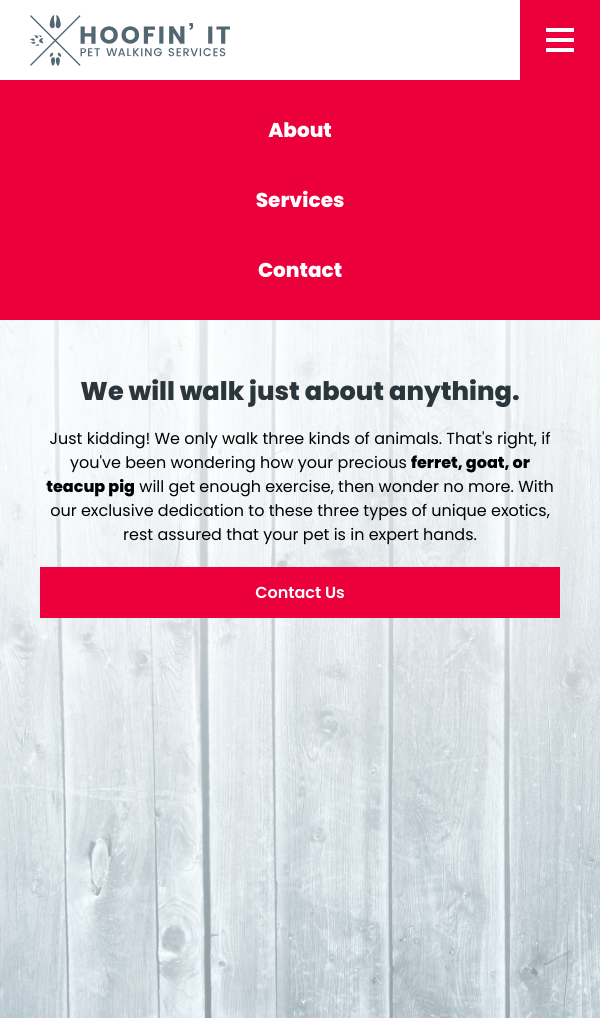
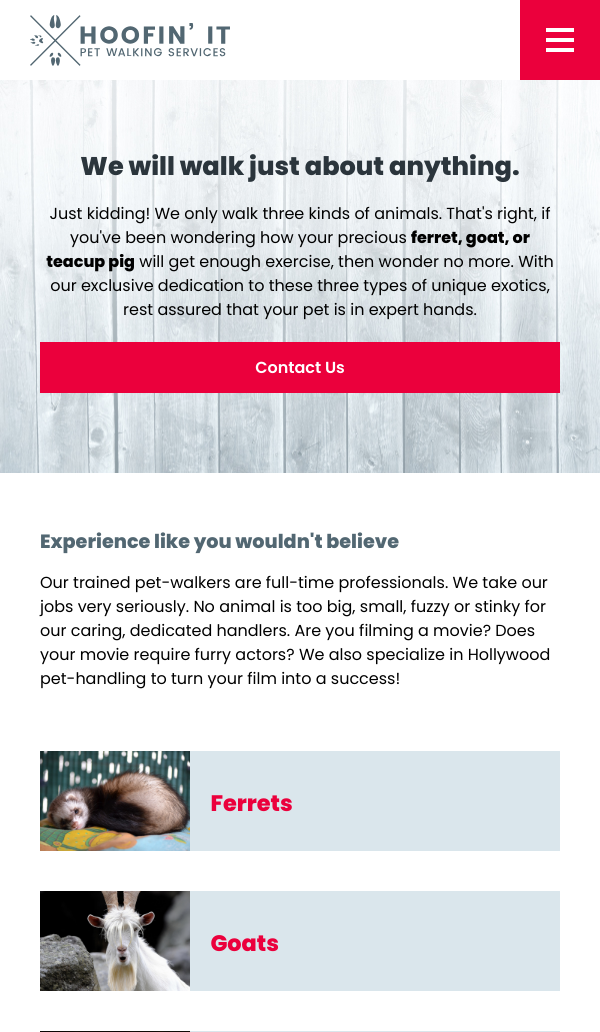
Before and after one commit to edoorn/web-accessibility-workshop, a PHP site: page / in a window 600 px wide. Shown: the top 1032 px of the page. Run offline with PHP 8.4, Linux system fonts and the light colour scheme; some web fonts are replaced.

Commit message:
Add mobile menu behavior, adjust spacing on mobile

```diff
--- a/index.html
+++ b/index.html
@@ -238,9 +238,11 @@
               <a class="email" href="#"><i class="fas fa-envelope"
                   aria-hidden="true"></i>hoofin-it@example.com</a>
             </li>
-            <li class="phone"><i class="fas fa-phone" aria-hidden="true"></i>1-800-123-4567</li>
-            <li class="address"><i class="fas fa-map-marker-alt" aria-hidden="true"></i>456 Main Street
-              <br>Austin, TX  78717</a>
+            <li>
+              <a class="phone" href="#"><i class="fas fa-phone" aria-hidden="true"></i>1-800-123-4567</a>
+            </li>
+            <li><span class="address"><i class="fas fa-map-marker-alt" aria-hidden="true"></i>456 Main Street
+              <br>Austin, TX  78717</span>
             </li>
           </ul>
         </div>
--- a/src/css/styles.css
+++ b/src/css/styles.css
@@ -32,8 +32,7 @@ a {
     width: 100%;
     max-width: 1200px;
     margin: 0 auto;
-    padding: 0 30px;
-    padding: 15px 30px; }
+    padding: 0 30px; }
   #header #logo {
     display: block;
     position: relative; }
@@ -73,6 +73,8 @@ a {
     #header {
       text-align: center;
       position: relative; }
+      #header .container {
+        padding: 15px 30px 0; }
       #header #logo img {
         width: 200px;
         float: left;
@@ -123,10 +125,13 @@ a {
             clip-path: polygon(20px 0%, 100% 0%, calc(100% - 20px) 100%, 0% 100%); } }
 @media (max-width: 767px) {
   #main-nav ul {
+    transition: all 0.2s ease;
     background: #eb003c;
     clear: left;
-    margin: -30px;
-    padding: 0; }
+    margin: 0 -30px;
+    padding: 0;
+    max-height: 0;
+    overflow: hidden; }
     #main-nav ul li {
       padding: 15px; }
       #main-nav ul li:first-child {
@@ -699,7 +706,6 @@ pre {
         padding: 0 40px; }
       #hero .hero-text {
         text-align: center;
-        margin-bottom: 320px;
         padding-bottom: 40px;
         position: relative;
         z-index: 2; }
--- a/src/css/styles.scss
+++ b/src/css/styles.scss
@@ -120,7 +120,7 @@ $gutter: 30px;
     content: '';
     display: block;
     position: absolute;
-    top: calc(100% + 2px);
+    bottom: 0;
     left: 50%;
     height: 4px;
     width: 0%;
@@ -170,7 +170,6 @@ a {
   left: 0;
   .container {
     @include container;
-    padding: $gutter/2 $gutter;
   }
   // Logo
   #logo {
@@ -185,6 +184,7 @@ a {
       flex-direction: row;
       justify-content: space-between;
       align-items: center;
+      padding: $gutter/2 $gutter;
     }
 
     #logo {
@@ -198,7 +198,10 @@ a {
   @media (max-width: 767px) {
     text-align: center;
     position: relative;
-    // padding-top: $gutter*1.5;
+
+    .container {
+      padding: $gutter/2 $gutter 0;
+    }
 
     #logo img {
       width: 200px;
@@ -263,10 +266,13 @@ a {
   }
   @media (max-width: 767px) {
     ul {
+      @include transition;
       background: $red;
       clear: left;
-      margin: 0 -$gutter;
+      margin: 0 (-$gutter);
       padding: 0;
+      max-height: 0;
+      overflow: hidden;
 
       li {
         padding: $gutter/2;
@@ -298,6 +304,12 @@ a {
             text-decoration: none;
           }
         }
+      }
+    }
+
+    .show-nav & {
+      ul {
+        max-height: 30rem;
       }
     }
   }
@@ -1054,7 +1066,7 @@ pre {
 
     .hero-text {
       text-align: center;
-      margin-bottom: $gutter*8;
+      // margin-bottom: $gutter*8;
       padding-bottom: $gutter;
       position: relative;
       z-index: 2;
@@ -1541,7 +1553,7 @@ section#bottom {
     .contact-cta {
       text-align: center;
       padding-bottom: $gutter/2;
-      padding-top: 200px;
+      // padding-top: 200px;
       position: relative;
 
       img {
@@ -1684,7 +1696,6 @@ select:-webkit-autofill {
       justify-content: space-between;
       align-items: center;
       position: relative;
-
     }
   }
 
@@ -1788,6 +1799,7 @@ select:-webkit-autofill {
       color: $light-gray;
       padding-left: $gutter/1.5;
       text-indent: 1rem;
+      margin-bottom: $gutter/6;
     }
     svg {
       margin-right: 10px;
@@ -1799,16 +1811,19 @@ select:-webkit-autofill {
     a {
       color: white;
       @include link-focus;
+      text-decoration: none;
+    }
+    .contact {
       display: table;
-      text-decoration: none;
-    }
-  }
-  @media (min-width: 860px) {
+    }
+  }
+  @media (min-width: 600px) {
     flex: 2;
     ul {
       column-count: 2;
       column-gap: $gutter;
       column-width: 50%;
-    }
-  }
-}
+      text-align: left;
+    }
+  }
+}
--- a/src/js/scripts.js
+++ b/src/js/scripts.js
@@ -1,5 +1,23 @@
 
 $(document).ready(function () {
+
+  // Toggle Main Menu Mobile
+  $('#main-nav-toggle').on("click", function () {
+    $toggle = $(this);
+    $body = $('body');
+    $body.toggleClass('show-nav');
+    $('#header__bottom .menu-item a').toggleAttr('tabindex', -1);
+
+    // Aria Attributes
+    if ($body.hasClass('show-nav')) {
+      $toggle.attr('aria-expanded', 'true');
+      $navLink.removeAttr('tabindex', -1);
+    } else {
+      $toggle.attr('aria-expanded', 'false');
+      $navLink.attr('tabindex', -1);
+    }
+    return false;
+  });
 
   // Form interaction classes
   $('.field input, .field textarea').focus(function () {
```
Also changed, not shown: other parts of src/css/styles.css (+15 -10 lines).
